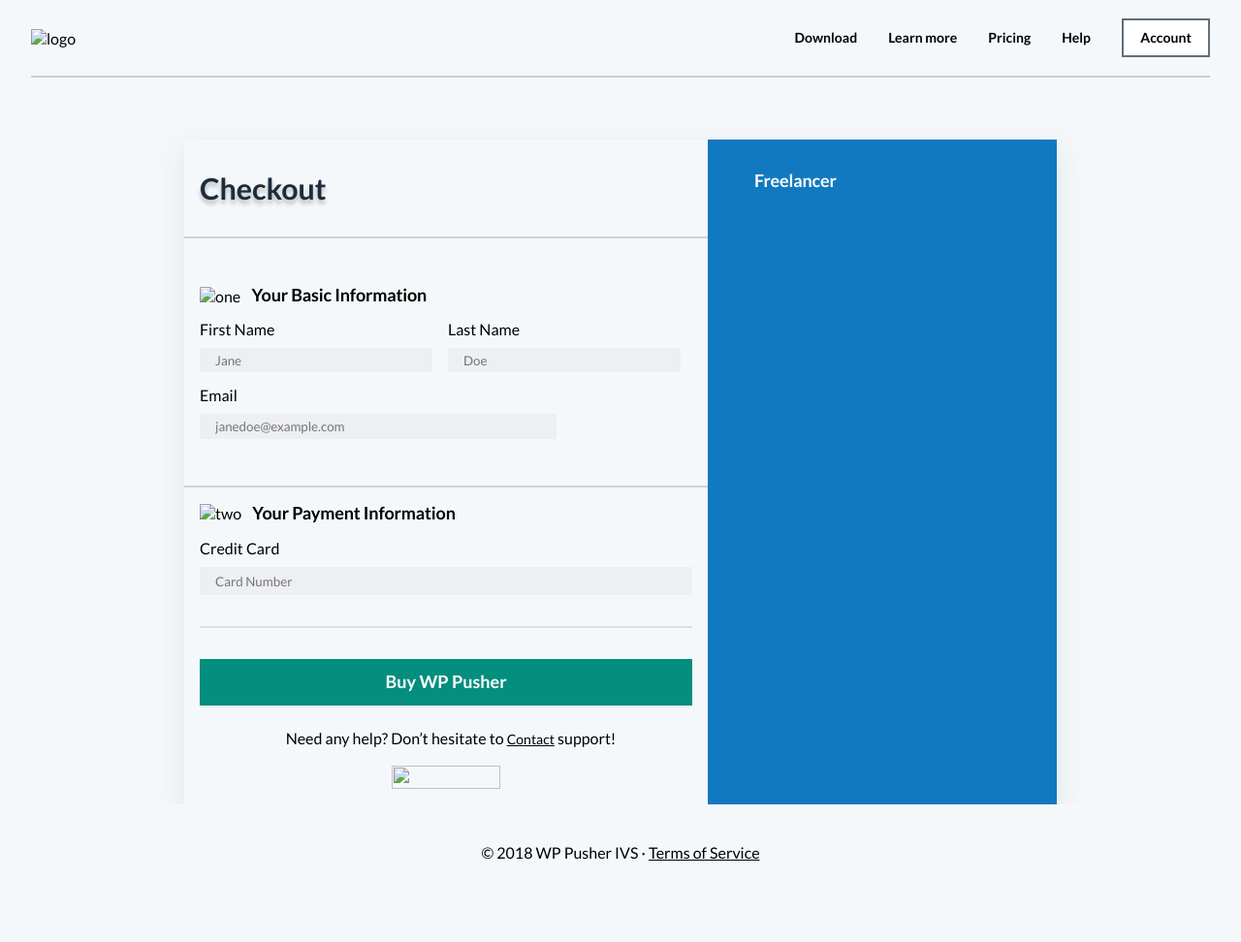
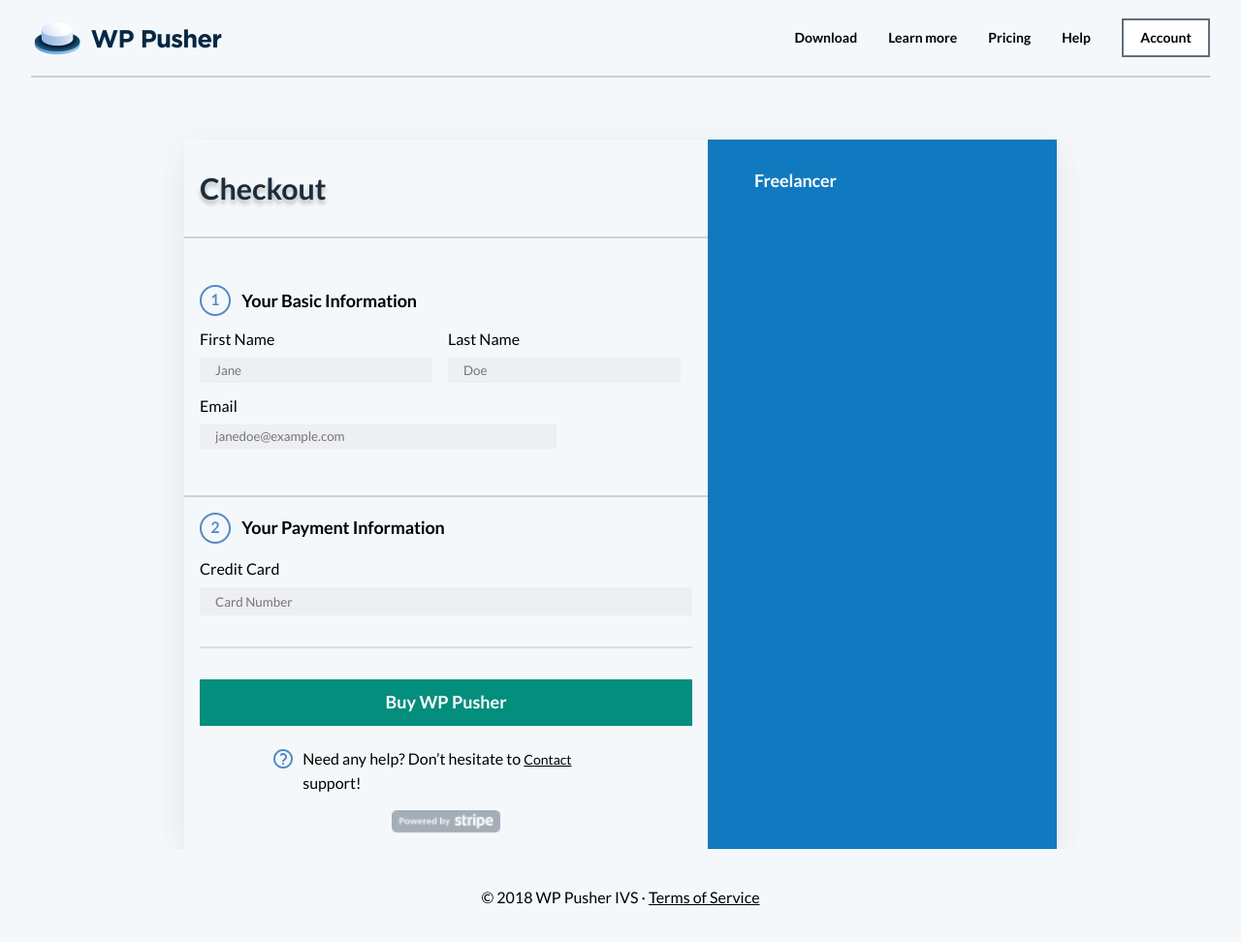
Before and after one commit to MrOLU24/wp-pusher, a plain HTML site: page index.html in a window 1280 px wide. Shown: the whole page at 97% size. Before the commit the page ends 929 px from the top, so only its background shows below. Drawn offline with nearby package versions, Linux system fonts and the light colour scheme.

Commit message:
resetting

```diff
--- a/index.html
+++ b/index.html
@@ -20,7 +20,7 @@
   <body>
     <header>
       <nav class="desktop">
-        <img src="./wppusher-logo copy (1).png" alt="logo" />
+        <img src="./photos/wppusher-logo copy (1).png" alt="logo" />
         <div>
           <a href="#">Download</a>
           <a href="#">Learn more</a>
@@ -38,7 +38,7 @@
           </div>
           <div class="information">
             <div class="info-details">
-              <img src="./1.png" alt="one" />
+              <img src="./photos/1.png" alt="one" />
               <h3>Your Basic Information</h3>
             </div>
             <form action="#">
@@ -66,7 +66,7 @@
           </div>
           <div class="payment-card">
             <div class="card">
-              <img src="./2 (1).png" alt="two" />
+              <img src="./photos/2 (1).png" alt="two" />
               <h3>Your Payment Information</h3>
             </div>
             <div class="form-two">
@@ -80,7 +80,7 @@
             </div>
             <div class="contact">
               <div class="support">
-                <img src="./Mask.png" alt="" />
+                <img src="./photos/Mask.png" alt="" />
                 <p>
                   Need any help? Don’t hesitate to
                   <a href="#">Contact</a> support!
@@ -88,7 +88,7 @@
               </div>
             </div>
             <div class="label-img">
-              <img src="./powered_by_stripe.png" alt="" />
+              <img src="./photos/powered_by_stripe.png" alt="" />
             </div>
           </div>
         </div>
@@ -107,7 +107,7 @@
     <header class="mobile-head">
       <nav class="mobile-nav">
         <div class="image">
-          <img src="./wppusher-logo copy (1).png" alt="logo" />
+          <img src="./photos/wppusher-logo copy (1).png" alt="logo" />
         </div>
         <div class="mobile">
           <span class="material-symbols-outlined"> menu </span>
@@ -122,7 +122,7 @@
           </div>
           <div class="info">
             <div class="info-wrap">
-              <img src="./1.png" alt="one" />
+              <img src="./photos/1.png" alt="one" />
               <h3>Your Basic Information</h3>
             </div>
             <form action="#">
```
